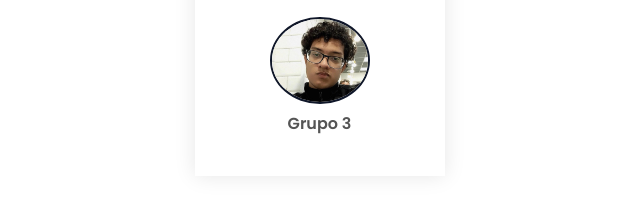
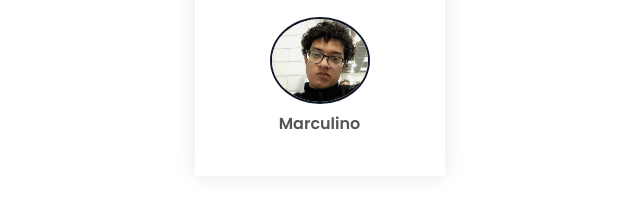
Before and after one commit to mayconwendell/site-faculdade, a plain HTML site: page loja.html in a window 1280 px wide. Shown: the part 3925-4141 px from the top of the page, 588-1228 px from the left. Drawn offline with Linux system fonts and the light colour scheme.

Commit message:
Update loja.html

```diff
--- a/loja.html
+++ b/loja.html
@@ -371,7 +371,7 @@
                     </div>
 
                     <img src="imagens/marculino.jpg" alt="">
-                    <h3>Grupo 3</h3>
+                    <h3>Marculino</h3>
                 </div>
 
             </div>
```
